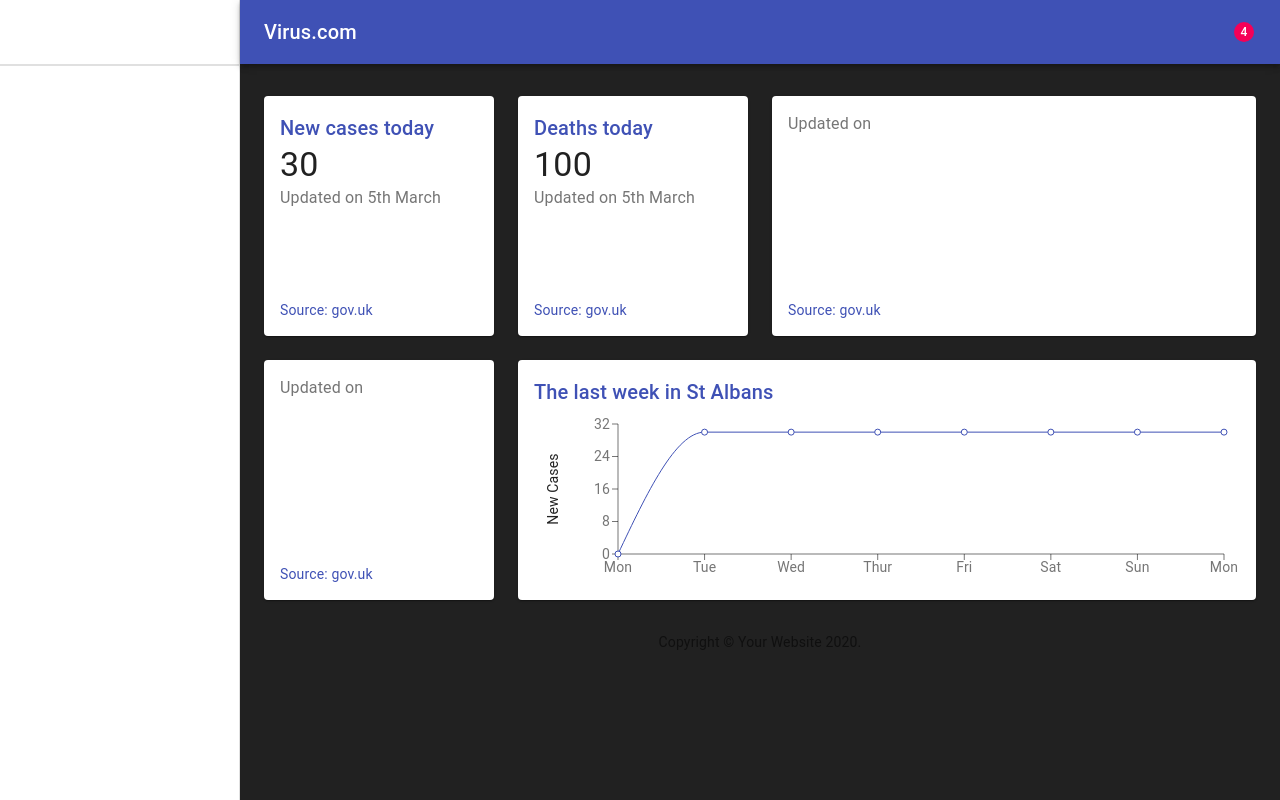
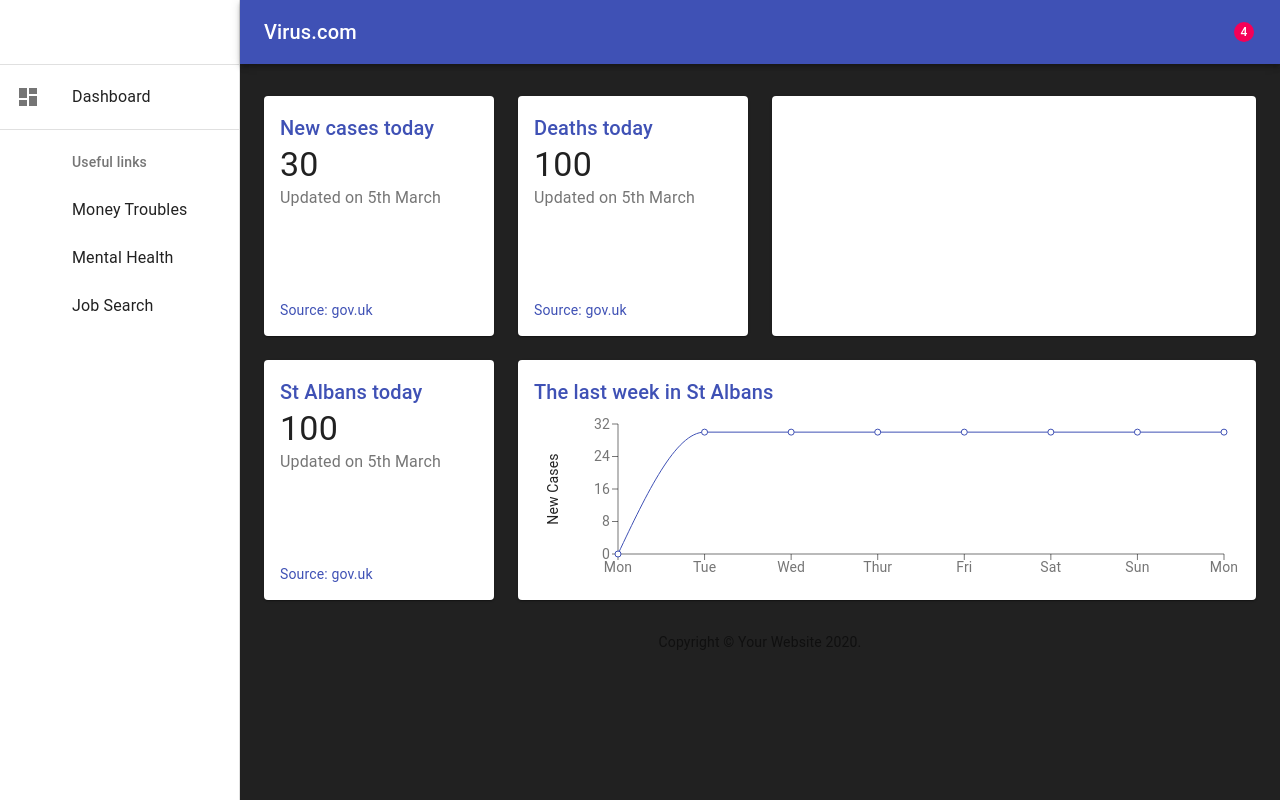
Before and after one commit to perrinjack/Coranavirus-Portal, a React (Create React App) app: page /jj in a window 1280 px wide. Built offline with nearby package versions, Linux system fonts and the light colour scheme.

Commit message:
Link to home added on dashboard button

```diff
--- a/package.json
+++ b/package.json
@@ -4,6 +4,7 @@
   "private": true,
   "dependencies": {
     "@material-ui/core": "^4.11.0",
+    "@material-ui/icons": "^4.9.1",
     "@material-ui/lab": "^4.0.0-alpha.56",
     "@testing-library/jest-dom": "^4.2.4",
     "@testing-library/react": "^9.5.0",
--- a/src/dashboard.js
+++ b/src/dashboard.js
@@ -18,7 +18,7 @@ import Link from '@material-ui/core/Link';
 // import MenuIcon from '@material-ui/icons/Menu';
 // import ChevronLeftIcon from '@material-ui/icons/ChevronLeft';
 // import NotificationsIcon from '@material-ui/icons/Notifications';
-// import { mainListItems, secondaryListItems } from './listItems';
+import { mainListItems, secondaryListItems } from './listItems';
 import Chart from './Chart';
 import Deposits from './deposits';
 // import Orders from './Orders';
@@ -178,9 +178,9 @@ export default function Dashboard() {
           </IconButton>
         </div>
         <Divider />
-        {/* <List>{mainListItems}</List> */}
+        <List>{mainListItems}</List>
         <Divider />
-        {/* <List>{secondaryListItems}</List> */}
+        <List>{secondaryListItems}</List>
       </Drawer>
       <main className={classes.content}>
         <div className={classes.appBarSpacer} />
@@ -200,14 +200,12 @@ export default function Dashboard() {
               </Paper>
             </Grid>
             <Grid item xs={12} md={6} lg={6}>
-              <Paper className={fixedHeightPaper}>
-                <Deposits />
-              </Paper>
+              <Paper className={fixedHeightPaper}></Paper>
             </Grid>
 
             <Grid item xs={12} md={6} lg={3}>
               <Paper className={fixedHeightPaper}>
-                <Deposits />
+                <Deposits title="St Albans today" data={100} date="5th March" />
               </Paper>
             </Grid>
             {/* Recent Orders */}
--- /dev/null
+++ b/src/listItems.js
@@ -0,0 +1,35 @@
+import * as React from 'react';
+import ListItem from '@material-ui/core/ListItem';
+import ListItemIcon from '@material-ui/core/ListItemIcon';
+import ListItemText from '@material-ui/core/ListItemText';
+import ListSubheader from '@material-ui/core/ListSubheader';
+import DashboardIcon from '@material-ui/icons/Dashboard';
+import { Link } from 'react-router-dom';
+export const mainListItems = (
+  <div>
+    <ListItem button component={Link} to="/">
+      <ListItemIcon>
+        <DashboardIcon />
+      </ListItemIcon>
+      <ListItemText primary="Dashboard" />
+    </ListItem>
+  </div>
+);
+
+export const secondaryListItems = (
+  <div>
+    <ListSubheader inset>Useful links</ListSubheader>
+    <ListItem button >
+      <ListItemIcon>{/* <AssignmentIcon /> */}</ListItemIcon>
+      <ListItemText primary="Money Troubles" />
+    </ListItem>
+    <ListItem button>
+      <ListItemIcon>{/* <AssignmentIcon /> */}</ListItemIcon>
+      <ListItemText primary="Mental Health" />
+    </ListItem>
+    <ListItem button>
+      <ListItemIcon>{/* <AssignmentIcon /> */}</ListItemIcon>
+      <ListItemText primary="Job Search" />
+    </ListItem>
+  </div>
+);
```
Also changed, not shown: 1 other file (tests, documents, lock files or other folders).
